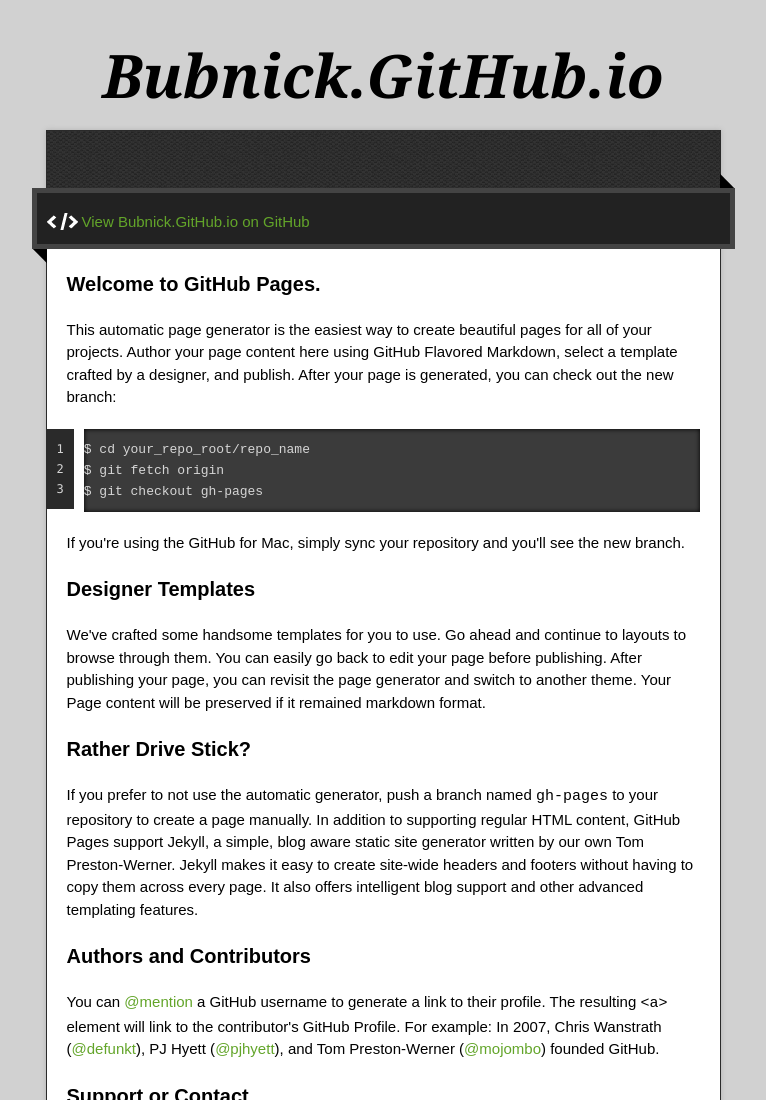
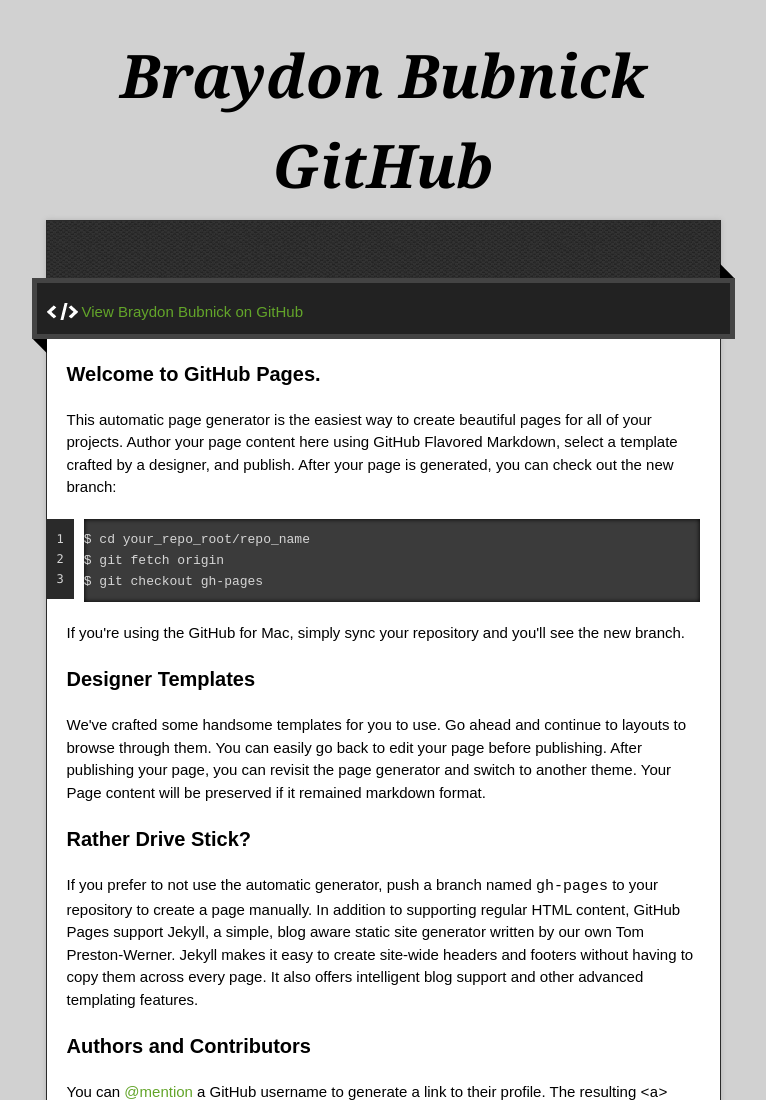
Before and after one commit to bubnick/bubnick.github.io, a plain HTML site: page index.html in a window 1280 px wide. Shown: the top 1100 px of the page, without its empty margins (257-1023 px from the left). Drawn offline with nearby package versions, Linux system fonts and the light colour scheme.

Commit message:
Update index.html

```diff
--- a/index.html
+++ b/index.html
@@ -11,7 +11,7 @@
   <script type="text/javascript" src="https://ajax.googleapis.com/ajax/libs/jquery/1.7.1/jquery.min.js"></script>
   <script type="text/javascript" src="javascripts/script.js"></script>
 
-  <title>Bubnick.GitHub.io</title>
+  <title>Braydon Bubnick GitHub</title>
   <meta name="description" content="">
 
   <meta name="viewport" content="width=device-width,initial-scale=1">
@@ -22,14 +22,14 @@
 
   <div class="wrapper">
     <header>
-      <h1 class="title">Bubnick.GitHub.io</h1>
+      <h1 class="title">Braydon Bubnick GitHub</h1>
     </header>
     <div id="container">
       <p class="tagline"></p>
       <div id="main" role="main">
         <div class="download-bar">
         <div class="inner">
-          <a href="https://github.com/bubnick" class="code">View Bubnick.GitHub.io on GitHub</a>
+          <a href="https://github.com/bubnick" class="code">View Braydon Bubnick on GitHub</a>
         </div>
         <span class="blc"></span><span class="trc"></span>
         </div>
```
